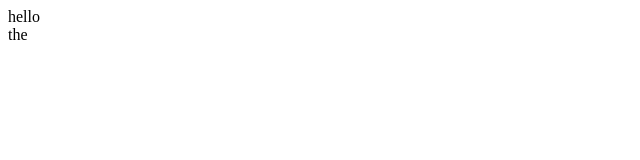
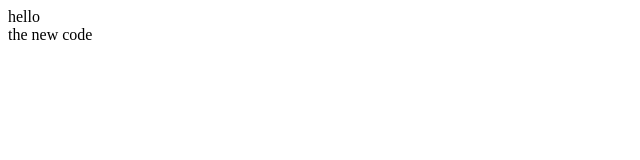
Before and after one commit to shreo1992-beep/4th_repo, a plain HTML site: page index.html in a window 1280 px wide. Shown: the full height of the page, 0-640 px from the left. Drawn offline with Linux system fonts and the light colour scheme.

Commit message:
index.html after modification by sherif

```diff
--- a/index.html
+++ b/index.html
@@ -1 +1,6 @@
-<html> <body> hello <div> the </div> </body> </html>
+<html>
+<body> hello
+<div> the new code
+</div>
+</body>
+</html>
```
